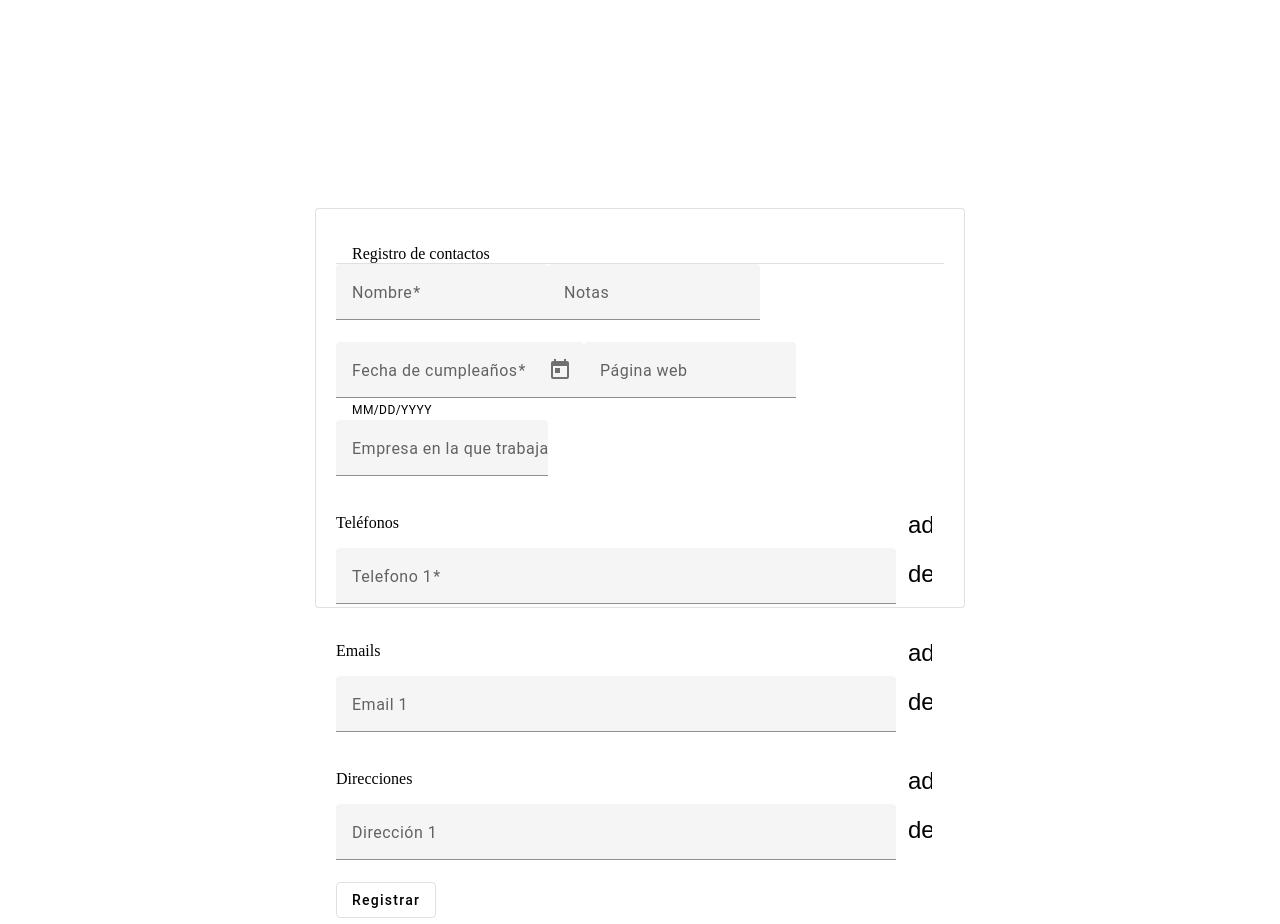
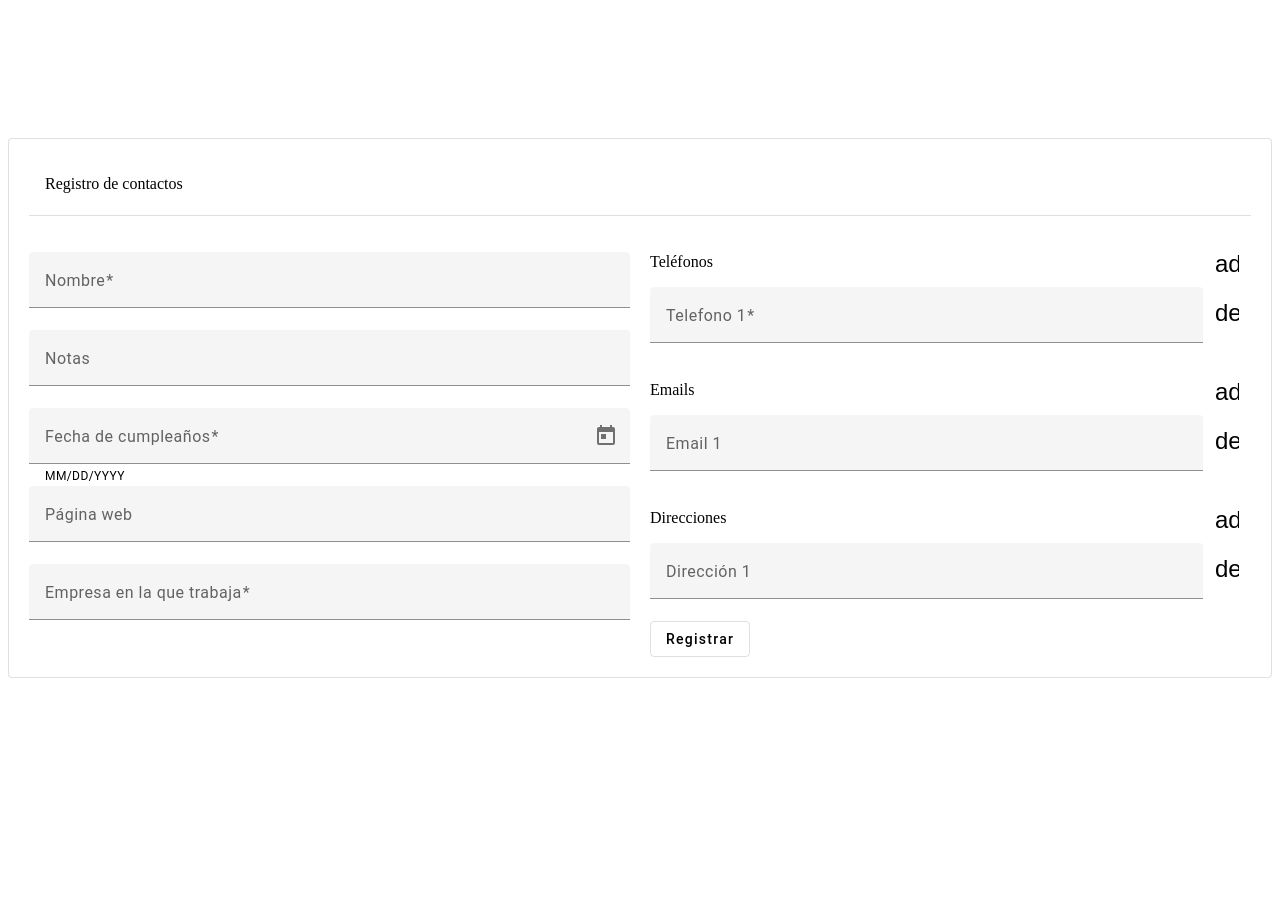
Before and after one commit to BryanGarcia25/LibretaDireccionesPrueba, an Angular app in the folder frontend/: page /registro in a window 1280 px wide. After the commit the page ends 816 px from the top, so only its background shows below. Built offline with nearby package versions, Linux system fonts and the light colour scheme.

Commit message:
style: Agregar estilos para el formulario de contacto

```diff
--- a/frontend/src/app/components/contact-form/contact-form.component.css
+++ b/frontend/src/app/components/contact-form/contact-form.component.css
@@ -9,14 +9,27 @@
 
 .contact-card {
     justify-content: space-between;
-    width: 650px;
-    height: 400px;
+    width: 1380px;
+    height: 540px;
     padding: 20px;
 }
 
 .contact-form {
     display: flex;
+    justify-content: space-between;
+    align-items: center;
+}
+
+.details {
+    display: flex;
     flex-direction: column;
+    width: 50%;
+    margin-right: 10px;
+}
+
+.references {
+    width: 50%;
+    margin-left: 10px;
 }
 
 .contact-form > button {
```
